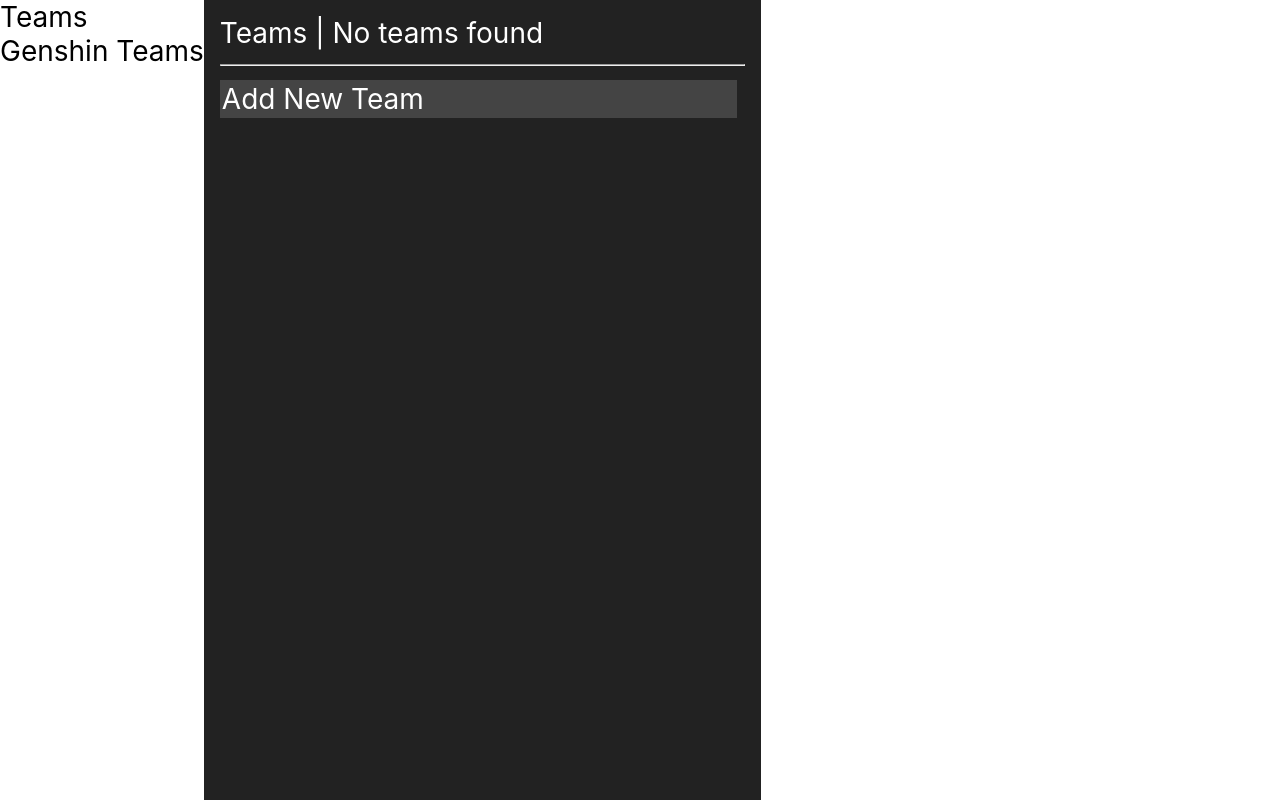
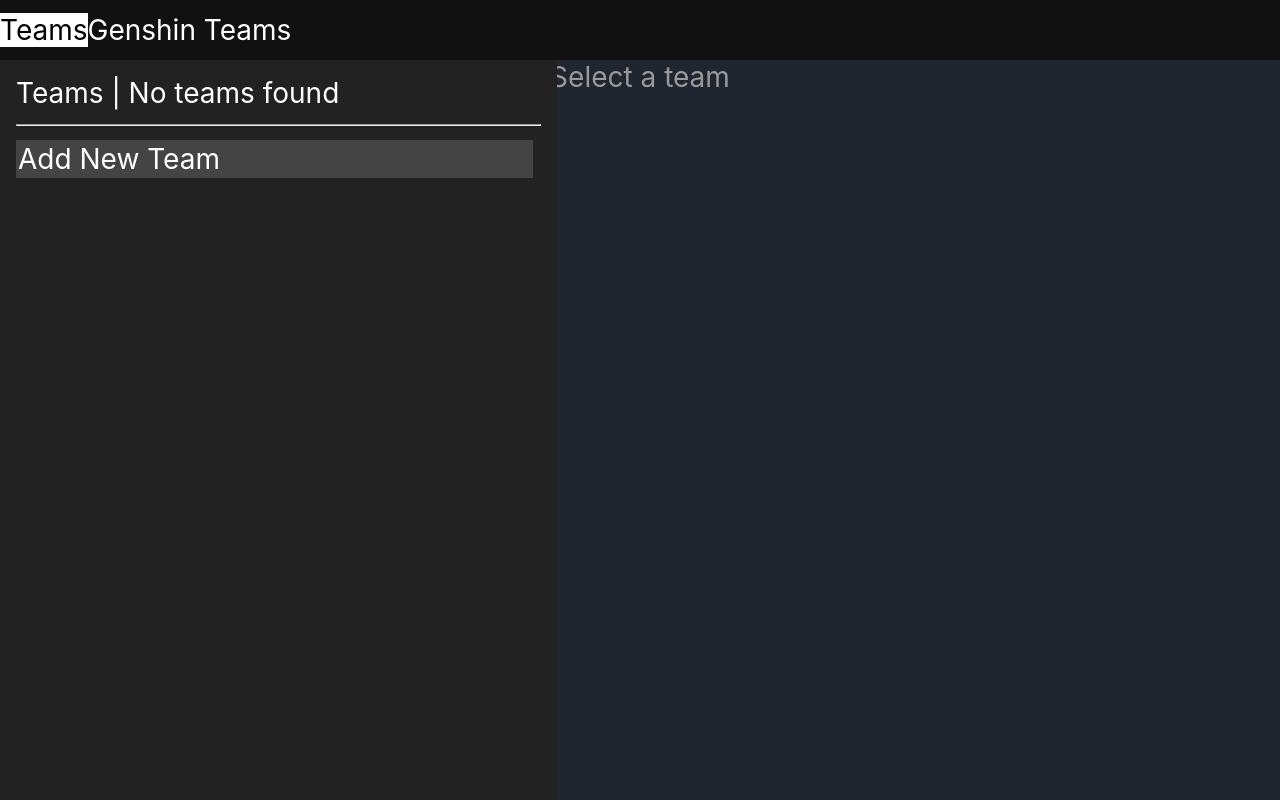
Before and after one commit to FuyuKappa/gitl, a React (Create React App) app in the folder genshin-team-site/: page / in a window 1280 px wide. Both pictures are taken after a click on the element "Teams". Shown: the top 800 px of the page. Built offline with nearby package versions, Linux system fonts and the light colour scheme.

Commit message:
Added styling for the header and below window width 1419px

```diff
--- a/genshin-team-site/src/Styles/stylesIndex.css
+++ b/genshin-team-site/src/Styles/stylesIndex.css
@@ -9,15 +9,22 @@ body{
 
 .body-wrapper{
 	display:flex;
+	flex-flow: column nowrap;
 	font-size: 28px;
 }
 
+.content-wrapper{
+	display: flex;
+	flex-flow: row nowrap;
+	flex-grow: 2;
+	//height: calc(100vh - 60px);
+}
 .team-list-tab{
 	color: white;
 	background-color: #222222;
 	width: 525px;
 	padding: 16px;
-	height: 100vh;
+	height: calc(100vh - 60px);
 	overflow-y: auto;
 }
 
@@ -98,8 +105,6 @@ body{
 	top: -136px;
 	background-color: transparent;
 }
-
-
 
 .new-button{
 	margin-bottom: 52px;
@@ -229,7 +234,7 @@ body{
 }
 
 .modal-box-character-grid-falloff{
-	height: 12px;
+	height: 16px;
 	position: relative;
 
 	z-index: 10;
@@ -282,8 +287,54 @@ body{
 	border: 2px solid white;
 }
 
+.site-header{
+	color: white;
+	height: 60px;
+	background-color: #111111;
+	//border-bottom: 2px solid black;
+	display: flex;
+	align-items: center;
+}
+
+.teams-toggle{
+	cursor: pointer;
+}
+.teams-toggle-true{
+	background: white;
+	color: black;
+}
+
 @media only screen and (max-width: 1760px){
 	.modal-box{
 		margin: 40px 16%;
 	}
 }
+
+@media only screen and (max-width: 1419px){
+	.team-list-tab{
+		position: absolute;
+	}
+
+	.team-list-mobile{
+		z-index: 100;
+		display: block;
+	}
+
+	.team-list-tab-blur{
+		position: absolute;
+		background-color: rgba(0,0,0,0.4);
+		width: 100vw;
+		height: 100vh;
+		z-index: 99;
+	}
+}
+
+@media only screen and (max-height: 900px){
+	.bottom{
+		top: -8px;
+	}
+
+	.top{
+		top: 8px;
+	}
+}
--- a/genshin-team-site/src/Styles/stylesTeamScreen.css
+++ b/genshin-team-site/src/Styles/stylesTeamScreen.css
@@ -5,7 +5,7 @@
 	background-color: #333f50;
 	color: white;
 	overflow: auto;
-	height: 100vh;
+	height: calc(100vh - 60px);
 	align-items: center;
 }
 
@@ -92,6 +92,7 @@
 	background-color: rgba(0,0,5,1);
 	border-radius: 8px;
 	margin-bottom: 16px;
+	z-index: 1;
 }
 
 .team-character-section:hover{
@@ -240,8 +241,12 @@
 @media only screen and (max-width: 1419px){
 	.team-character-section{
 		width: fit-content;
-		max-width: 40%;
-		min-width: 40%;
+		//max-width: 40%;
+		//min-width: 40%;
+	}
+
+	.team-screen-form{
+		width: 88%;
 	}
 }
 
```
